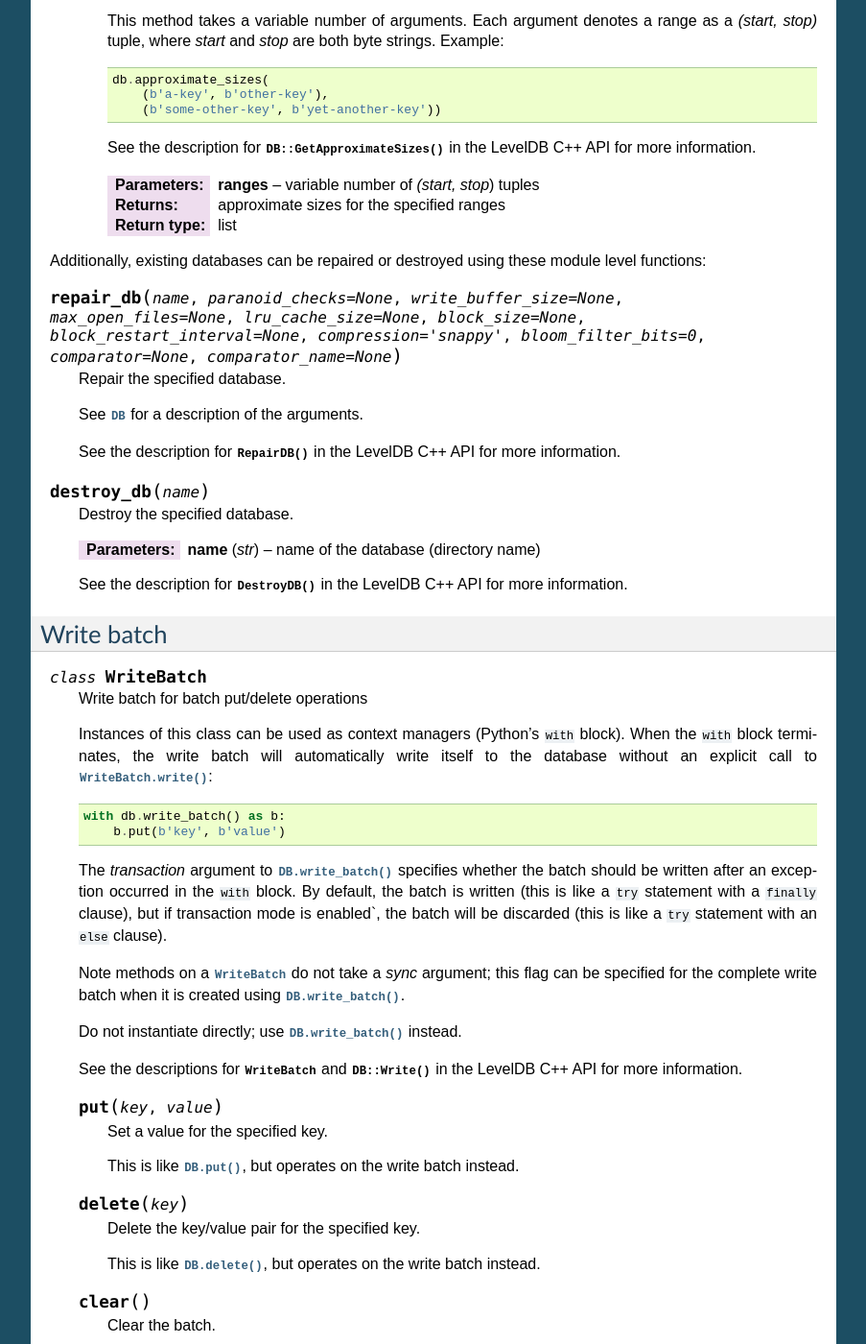
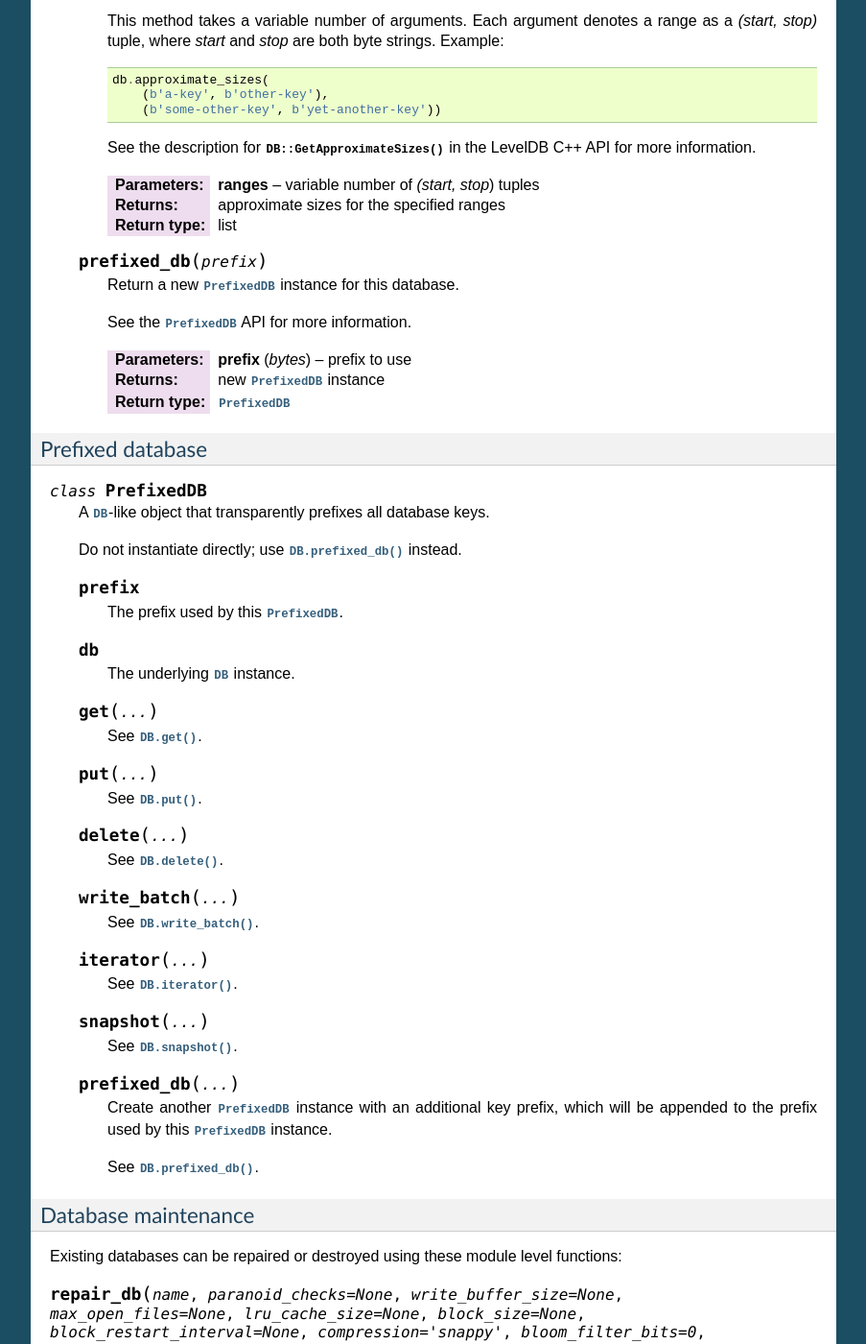
Before and after one commit to wbolster/plyvel, a Sphinx documentation site: the page built from doc/api.rst, in a window 1280 px wide and 1400 px high, scrolled down 3711 px. Shown: the whole window at 96% size, without its empty margins (198-1101 px from the left). Built offline with Sphinx 7.4.7, drawn with Linux system fonts in a browser that asks for light colours; some of the changed text lies outside the part shown.

Commit message:
Write PrefixeDB docs (user guide and API reference)

```diff
--- a/doc/api.rst
+++ b/doc/api.rst
@@ -241,9 +241,72 @@ Database
       :return: approximate sizes for the specified ranges
       :rtype: list
 
+   .. py:method:: prefixed_db(prefix)
 
-Additionally, existing databases can be repaired or destroyed using these module
-level functions:
+      Return a new :py:class:`PrefixedDB` instance for this database.
+
+      See the :py:class:`PrefixedDB` API for more information.
+
+      :param bytes prefix: prefix to use
+      :return: new :py:class:`PrefixedDB` instance
+      :rtype: :py:class:`PrefixedDB`
+
+
+Prefixed database
+-----------------
+
+.. py:class:: PrefixedDB
+
+   A :py:class:`DB`-like object that transparently prefixes all database keys.
+
+   Do not instantiate directly; use :py:meth:`DB.prefixed_db` instead.
+
+   .. py:attribute:: prefix
+
+      The prefix used by this :py:class:`PrefixedDB`.
+
+   .. py:attribute:: db
+
+      The underlying :py:class:`DB` instance.
+
+   .. py:method:: get(...)
+
+      See :py:meth:`DB.get`.
+
+   .. py:method:: put(...)
+
+      See :py:meth:`DB.put`.
+
+   .. py:method:: delete(...)
+
+      See :py:meth:`DB.delete`.
+
+   .. py:method:: write_batch(...)
+
+      See :py:meth:`DB.write_batch`.
+
+   .. py:method:: iterator(...)
+
+      See :py:meth:`DB.iterator`.
+
+   .. py:method:: snapshot(...)
+
+      See :py:meth:`DB.snapshot`.
+
+   .. py:method:: prefixed_db(...)
+
+      Create another :py:class:`PrefixedDB` instance with an additional key
+      prefix, which will be appended to the prefix used by this
+      :py:class:`PrefixedDB` instance.
+
+      See :py:meth:`DB.prefixed_db`.
+
+
+Database maintenance
+--------------------
+
+Existing databases can be repaired or destroyed using these module level
+functions:
 
 .. py:function:: repair_db(name, paranoid_checks=None, write_buffer_size=None, max_open_files=None, lru_cache_size=None, block_size=None, block_restart_interval=None, compression='snappy', bloom_filter_bits=0, comparator=None, comparator_name=None)
 
```
Also changed, not shown: doc/user.rst (+35 -3 lines).
